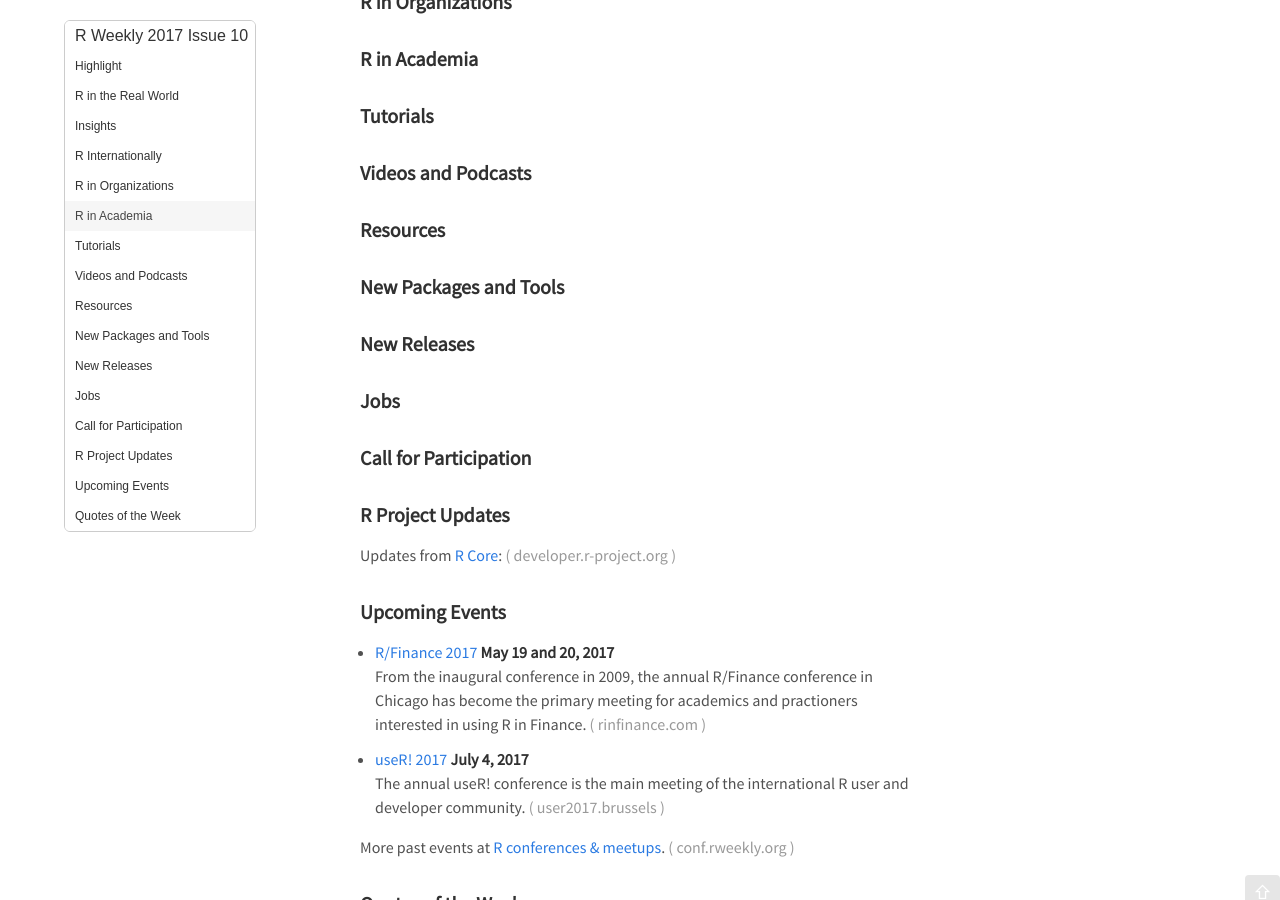
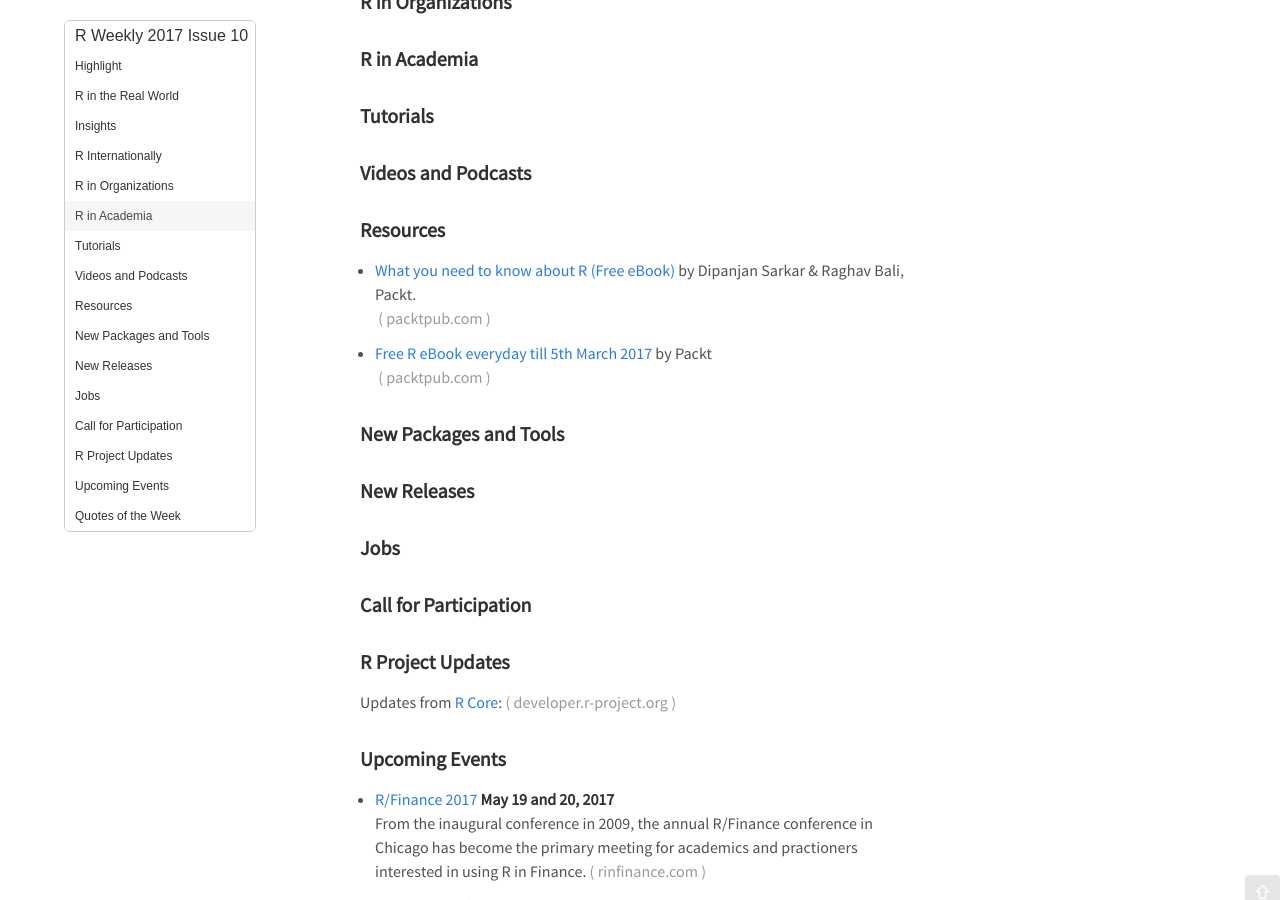
Before and after one commit to rweekly/rweekly.org, a Jekyll site: the page built from draft.md, in a window 1280 px wide and 900 px high, scrolled down 463 px. Built offline with Jekyll 4.4.1, drawn with Linux system fonts in a browser that asks for light colours; comment, search, counter and statistics services are not loaded.

Commit message:
Updated draft.md
Added a free eBook under Resources

```diff
--- a/draft.md
+++ b/draft.md
@@ -42,7 +42,8 @@ Release Date: 2017-03-05
 
 
 ### Resources
-
++ [What you need to know about R (Free eBook)](https://www.packtpub.com/packt/free-ebook/what-you-need-know-about-r2) by Dipanjan Sarkar & Raghav Bali, Packt. <br />
++ [Free R eBook everyday till 5th March 2017](https://www.packtpub.com/packt/offers/free-learning) by Packt <br />
 
 
 
```
